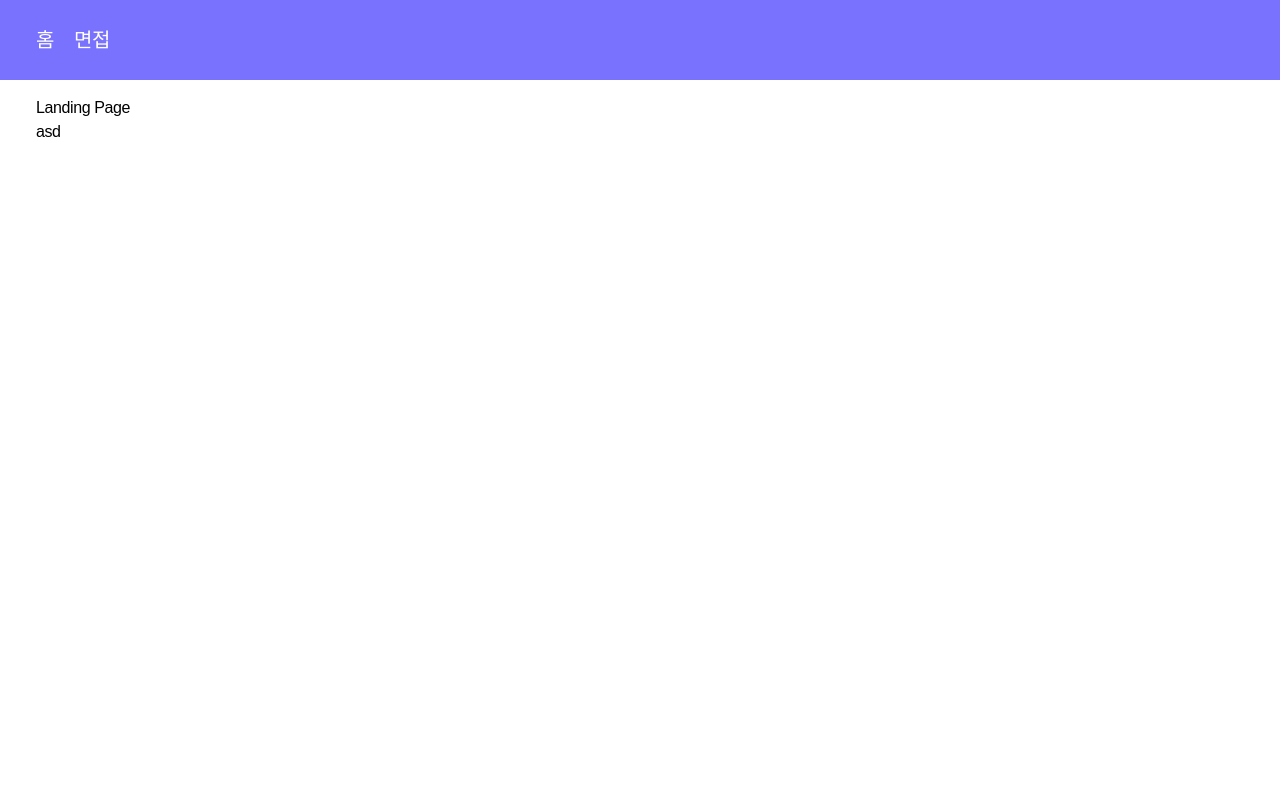
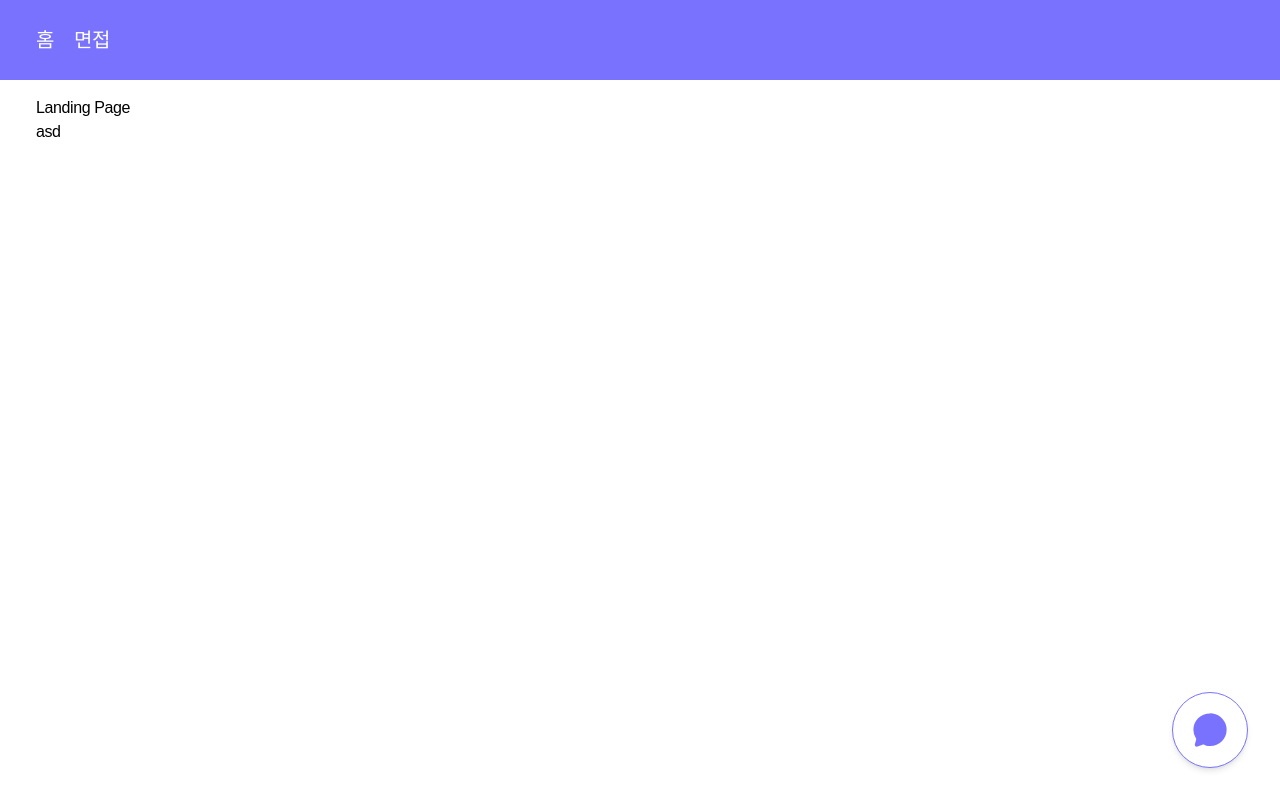
Before and after one commit to ko9612/ZikTalk, a React (Vite) app in the folder client/: page / in a window 1280 px wide. Shown: the top 800 px of the page. Built offline with nearby package versions, Linux system fonts and the light colour scheme.

Commit message:
feat: top button 수정+chabot button 구현(#5)

```diff
--- a/client/src/components/common/ChatbotBotton.jsx
+++ b/client/src/components/common/ChatbotBotton.jsx
@@ -1,7 +1,34 @@
 import React from "react";
+import { useState } from "react";
+import { IoChatbubble } from "react-icons/io5";
+import { twMerge } from "tailwind-merge";
+import useVisibilityStore from "../../store/useVisibilityStore";
+import ChatContainer from "./chatbot/ChatContainer";
 
 const ChatbotBotton = () => {
-  return <div></div>;
+  const topButtonVisible = useVisibilityStore(
+    (state) => state.topButtonVisible,
+  );
+
+  const [isChatOpen, setIsChatOpen] = useState(false);
+  return (
+    <div
+      className={twMerge(
+        "fixed right-5 bottom-20 z-50 flex flex-col items-end gap-6 transition-all duration-500 sm:bottom-28 md:right-8 md:bottom-32",
+      )}
+    >
+      {isChatOpen && <ChatContainer />}
+      <button
+        onClick={() => setIsChatOpen((prev) => !prev)}
+        className={twMerge(
+          "border-zik-main text-zik-main hover:bg-zik-main fixed right-5 bottom-5 flex h-12 w-12 items-center justify-center rounded-full border-[1.46px] bg-white px-3 shadow-md transition-all duration-200 ease-in-out hover:border-none hover:text-white sm:h-16 sm:w-16 md:right-8 md:bottom-8 md:h-[76px] md:w-[76px] md:px-4",
+          topButtonVisible && "right-20 sm:right-24 md:right-32",
+        )}
+      >
+        <IoChatbubble className="h-10 w-10 p-[1px]" />
+      </button>
+    </div>
+  );
 };
 
 export default ChatbotBotton;
--- a/client/src/components/common/Layout.jsx
+++ b/client/src/components/common/Layout.jsx
@@ -1,8 +1,9 @@
 // 해당 컴포넌트에 헤더 푸터, css임시로 대충 해둔거라 변경해야함
 import { Outlet, Link } from "react-router-dom";
 import TopButton from "./TopButton";
+import ChatbotBotton from "./ChatbotBotton";
 
-export default function Layout() {
+const Layout = () => {
   return (
     <div className="flex min-h-screen flex-col">
       {/* Header */}
@@ -28,6 +29,9 @@ export default function Layout() {
       </footer>
 
       <TopButton />
+      <ChatbotBotton />
     </div>
   );
-}
+};
+
+export default Layout;
--- a/client/src/components/common/TopButton.jsx
+++ b/client/src/components/common/TopButton.jsx
@@ -1,10 +1,11 @@
 import React from "react";
-import { useEffect, useState } from "react";
+import useVisibilityStore from "../../store/useVisibilityStore";
+import { useEffect } from "react";
 import { twJoin } from "tailwind-merge";
 import { FaAngleUp } from "react-icons/fa";
 
 const TopButton = () => {
-  const [topButtonVisible, setTopButtonVisible] = useState(false);
+  const { topButtonVisible, setTopButtonVisible } = useVisibilityStore();
 
   useEffect(() => {
     const handleScroll = () => {
--- /dev/null
+++ b/client/src/components/common/chatbot/ChatContainer.jsx
@@ -0,0 +1,11 @@
+// 임시
+
+const ChatContainer = () => {
+  return (
+    <section className="flex h-[620px] w-[800px] justify-center rounded-3xl border bg-white shadow-lg sm:ml-0 sm:w-[480px]">
+      container
+    </section>
+  );
+};
+
+export default ChatContainer;
--- /dev/null
+++ b/client/src/store/useVisibilityStore.jsx
@@ -0,0 +1,8 @@
+import { create } from "zustand";
+
+const useVisibilityStore = create((set) => ({
+  topButtonVisible: false,
+  setTopButtonVisible: (visible) => set({ topButtonVisible: visible }),
+}));
+
+export default useVisibilityStore;
```
